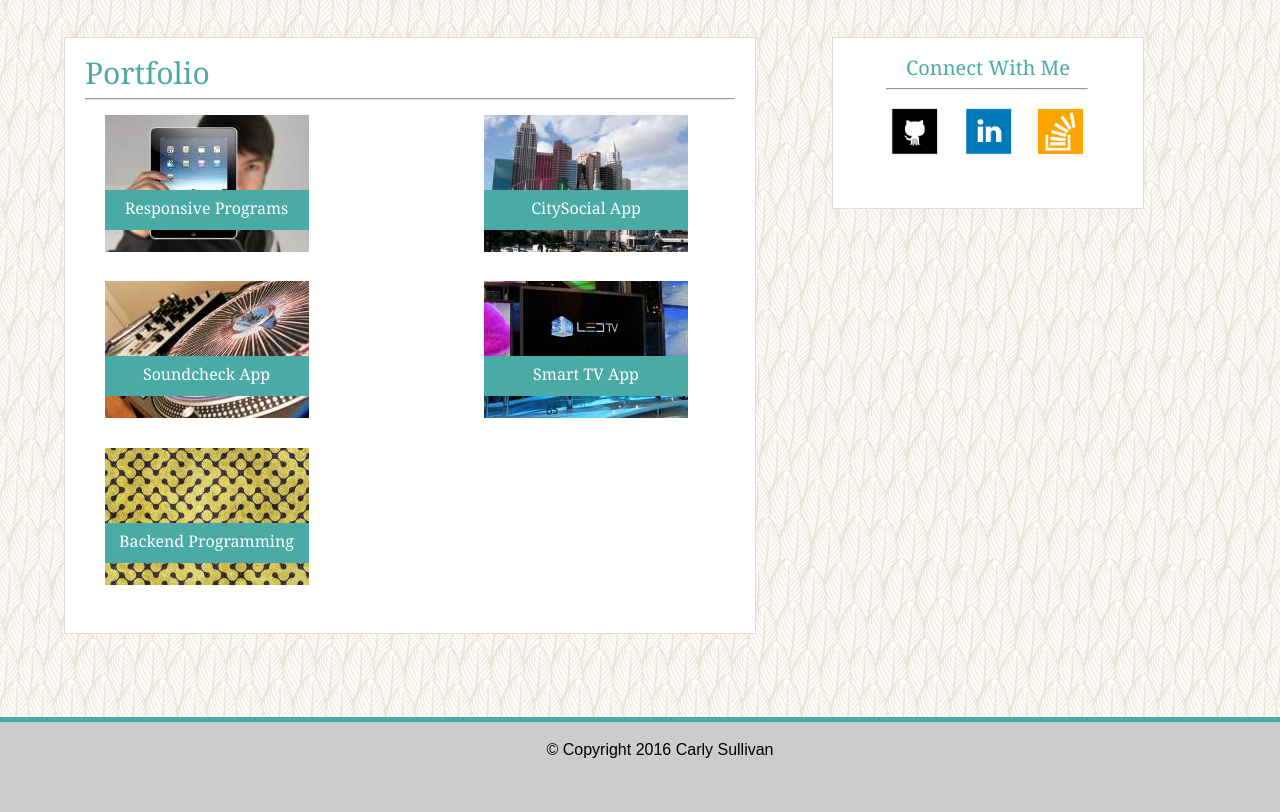
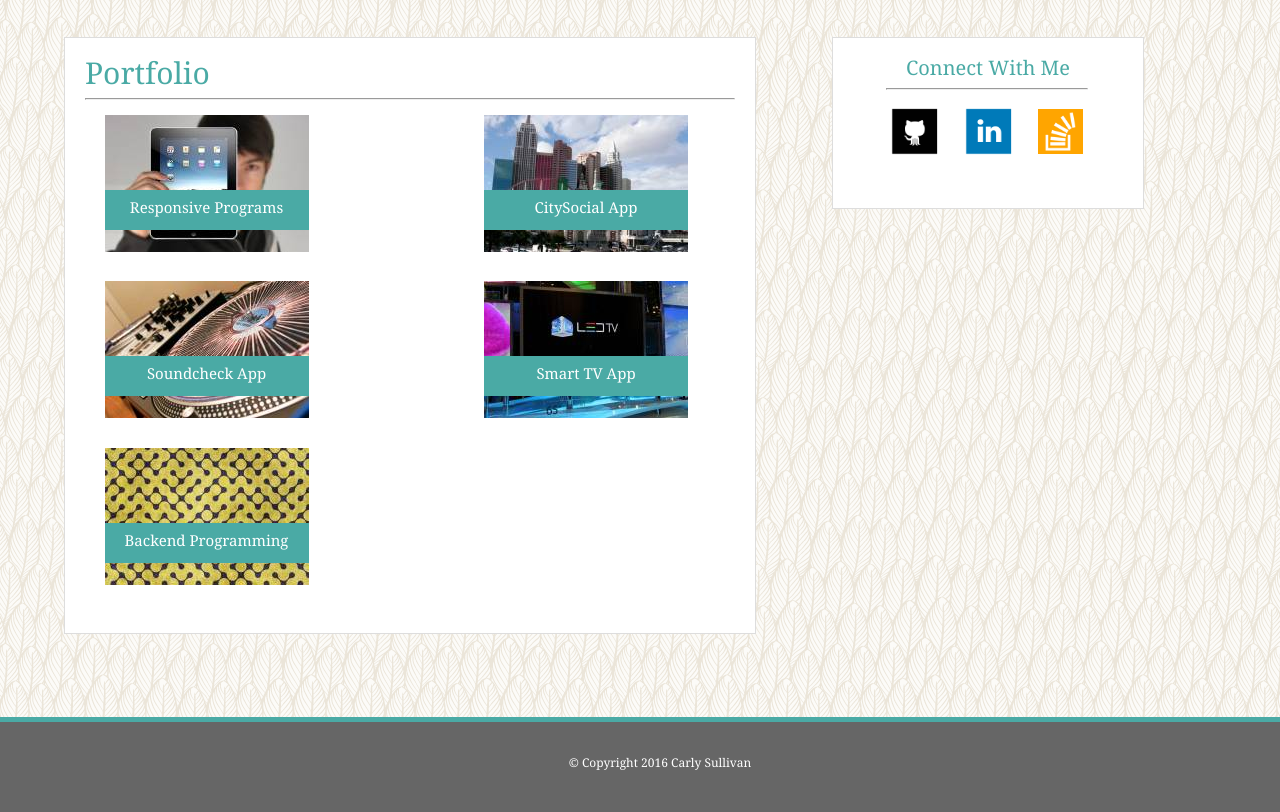
Before and after one commit to carlynsullivan/Basic-Portfolio, a PHP site: page /portfolio.html in a window 1280 px wide. Shown: the part 83-895 px from the top of the page. Run offline with PHP 8.4, Linux system fonts and the light colour scheme.

Commit message:
final edits, fixed footer text color, linked portfolio pics, added bio, changed submit button color and input and textarea border colors etc.

```diff
--- a/assets/css/style.css
+++ b/assets/css/style.css
@@ -87,6 +87,11 @@ a {
 	padding: 10px;
 }
 
+a.port-link {
+	color: #ffffff;
+	text-decoration: none;
+}
+
 a:hover {
 	text-decoration: underline;
 }
@@ -99,11 +104,26 @@ a:hover {
 	float: left;
 	border: 1px solid #dddddd;
 	width: 650px;
+	height: 270px;
+	margin-top: 0px;
+	margin-left: 0px;
+	padding: 20px;
+	overflow: auto;
+		}
+
+.main-content {
+	position: absolute;
+	top: 15%;
+	left: 5%;
+	background-color: #ffffff;
+	float: left;
+	border: 1px solid #dddddd;
+	width: 650px;
 	height: 555px;
 	margin-top: 0px;
 	margin-left: 0px;
 	padding: 20px;
-	overflow: auto;
+	overflow: hidden;
 		}
 
 h2 {
@@ -162,6 +182,30 @@ h4 {
 	text-align: center;
 	position: relative;
 	top: 10px;
+	font-size: 15px;
+}
+
+input {
+	width: 630px;
+	border-color: lightgray;
+	border-width: 0.75px;
+	margin-top: 3px;
+}
+
+textarea {
+	width: 630px;
+	border-color: lightgray;
+	border-width: 0.75px;
+	margin-top: 3px;
+}
+
+button {
+	background-color: #4aaaa5;
+	border: none;
+	color: #ffffff;
+	cursor: pointer;
+	padding: 5px 15px 5px 15px;
+	font-size: 12px;
 }
 
 
@@ -216,14 +260,6 @@ h3 {
 	height: 45px;
 }
 
-input {
-	width: 630px;
-}
-
-textarea {
-	width: 630px;
-}
-
 .push {
 	visibility: hidden;
 }
@@ -233,8 +269,16 @@ textarea {
 	width: 100%;
 	text-align: center;
 	padding: 20px;
-	background-color: #cccccc;
+	background-color: #666666;
 	border-top: 5px solid #4aaaa5;
+}
+
+h5 {
+	font-family: 'Georgia', Times, Times New Roman, serif;
+	font-size: 12px;
+	color: #ffffff;
+	position: relative;
+	top: 15px;
 }
 
 .footer, .push {
--- a/contact.html
+++ b/contact.html
@@ -22,7 +22,7 @@
 
 		<div class="wrapper">
 
-		<section id="main-bio">
+		<section class="main-content">
 
 			<h2>Contact</h2>
 			<hr>
@@ -72,6 +72,6 @@
 
 	<div class="push"></div>
 
-	<div class="footer">&copy; Copyright 2016 Carly Sullivan</footer>
+	<div class="footer"><h5>&copy; Copyright 2016 Carly Sullivan</h5></footer>
 </body>
 </html>
--- a/portfolio.html
+++ b/portfolio.html
@@ -25,7 +25,7 @@
 
 	<div class="wrapper">
 
-		<section id="main-bio">
+		<section class="main-content">
 
 			<h2>Portfolio</h2>
 			<hr>
@@ -35,7 +35,7 @@
 				<img src="assets/images/Tablet.jpg" height="137" width="204" alt="Tablet pic">
 
 				<div class="banner">
-					<h4>Responsive Programs</h4>
+					<h4><a class="port-link" href="/responsive">Responsive Programs</a></h4>
 				</div>
 
 			</div>
@@ -45,7 +45,7 @@
 				<img src="assets/images/CityLiberty.jpg" height="137" width="204" alt="Cityscape pic">
 
 				<div class="banner">
-					<h4>CitySocial App</h4>
+					<h4><a class="port-link" href="/citysocial">CitySocial App</a></h4>
 				</div>
 
 			</div>
@@ -55,7 +55,7 @@
 				<img src="assets/images/Soundboard.jpg" height="137" width="204" alt="Soundboard pic">
 
 				<div class="banner">
-					<h4>Soundcheck App</h4>
+					<h4><a class="port-link" href="/souncheckapp">Soundcheck App</a></h4>
 				</div>
 
 			</div>
@@ -65,7 +65,7 @@
 				<img src="assets/images/Television.jpg" height="137" width="204" alt="Television pic">
 
 				<div class="banner">
-					<h4>Smart TV App</h4>
+					<h4><a class="port-link" href="/smarttvapp">Smart TV App</a></h4>
 				</div>
 
 			</div>
@@ -75,7 +75,7 @@
 				<img src="assets/images/TechAbstract.jpg" height="137" width="204" alt="Abstract Tech pic">
 
 				<div class="banner">
-					<h4>Backend Programming</h4>
+					<h4><a class="port-link" href="/backendprogramming">Backend Programming</a></h4>
 				</div>
 
 			</div>
@@ -101,7 +101,7 @@
 	<div class="push"></div>
 
 	<div class="footer">
-	<p>&copy; Copyright 2016 Carly Sullivan</p>
+	<h5>&copy; Copyright 2016 Carly Sullivan</h5>
 	</div>
 </body>
 </html>
```
Also changed, not shown: index.html (+3 -9 lines), 1 other file.
